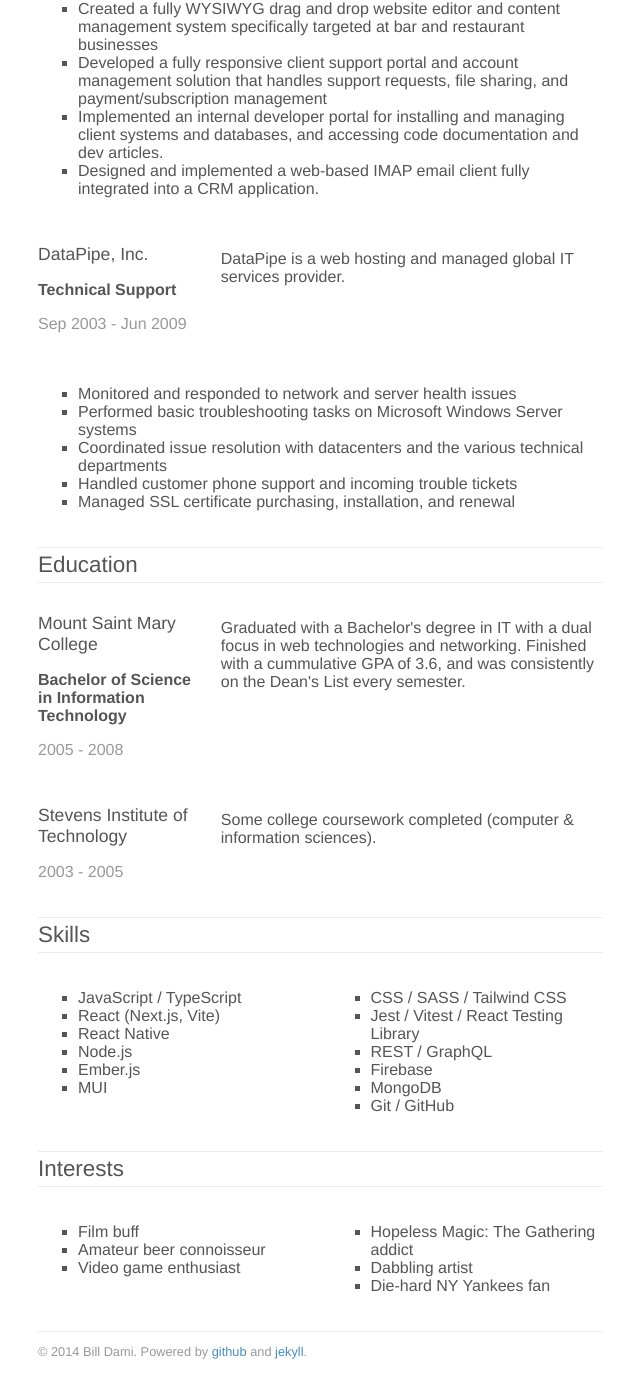
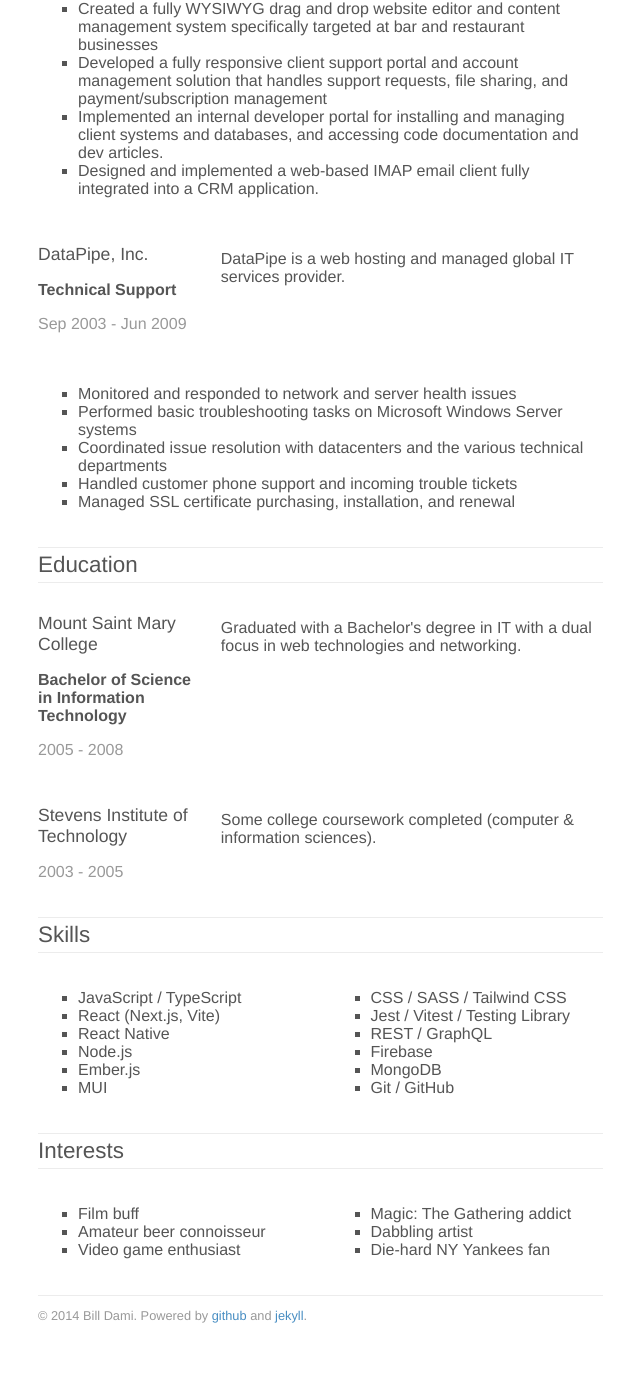
Before and after one commit to billdami/billdami.github.io, a Jekyll site: the page built from resume/index.html, in a window 1280 px wide and 1400 px high, scrolled down 865 px. Shown: the whole window, without its empty margins (387-1027 px from the left). Built offline with Jekyll 4.4.1, drawn with Linux system fonts in a browser that asks for light colours; after the commit the page ends 2229 px from its top, so only the background shows below that.

Commit message:
wording tweaks

```diff
--- a/resume/index.html
+++ b/resume/index.html
@@ -121,8 +121,7 @@
   <div class="col-11">
     <p>
       Graduated with a Bachelor's degree in IT with a dual focus in web
-      technologies and networking. Finished with a cummulative GPA of 3.6, and
-      was consistently on the Dean's List every semester.
+      technologies and networking.
     </p>
   </div>
 </div>
@@ -152,7 +151,7 @@
   <div class="col-8">
     <ul>
       <li>CSS / SASS / Tailwind CSS</li>
-      <li>Jest / Vitest / React Testing Library</li>
+      <li>Jest / Vitest / Testing Library</li>
       <li>REST / GraphQL</li>
       <li>Firebase</li>
       <li>MongoDB</li>
@@ -172,7 +171,7 @@
   </div>
   <div class="col-8">
     <ul>
-      <li>Hopeless Magic: The Gathering addict</li>
+      <li>Magic: The Gathering addict</li>
       <li>Dabbling artist</li>
       <li>Die-hard NY Yankees fan</li>
     </ul>
```
